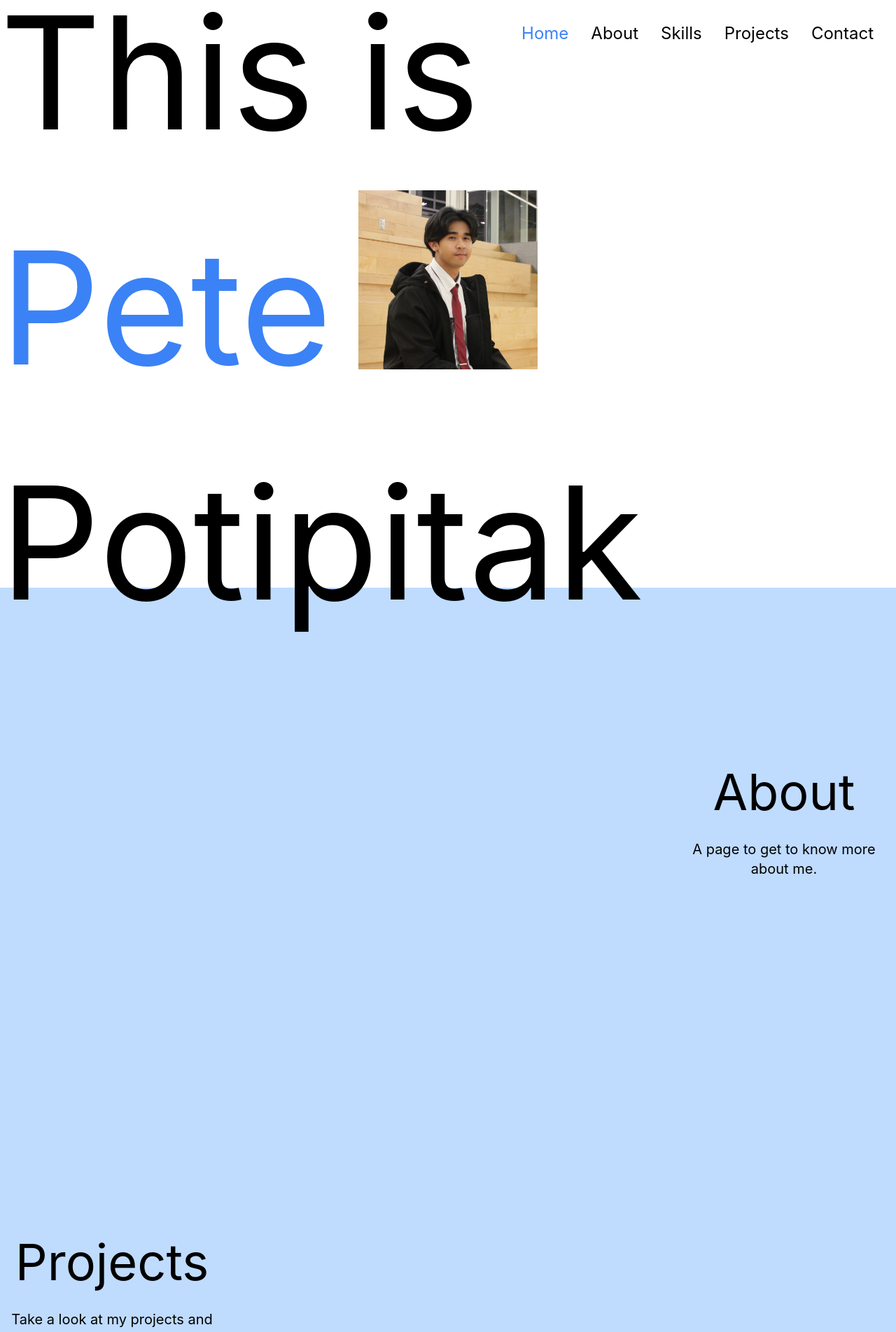
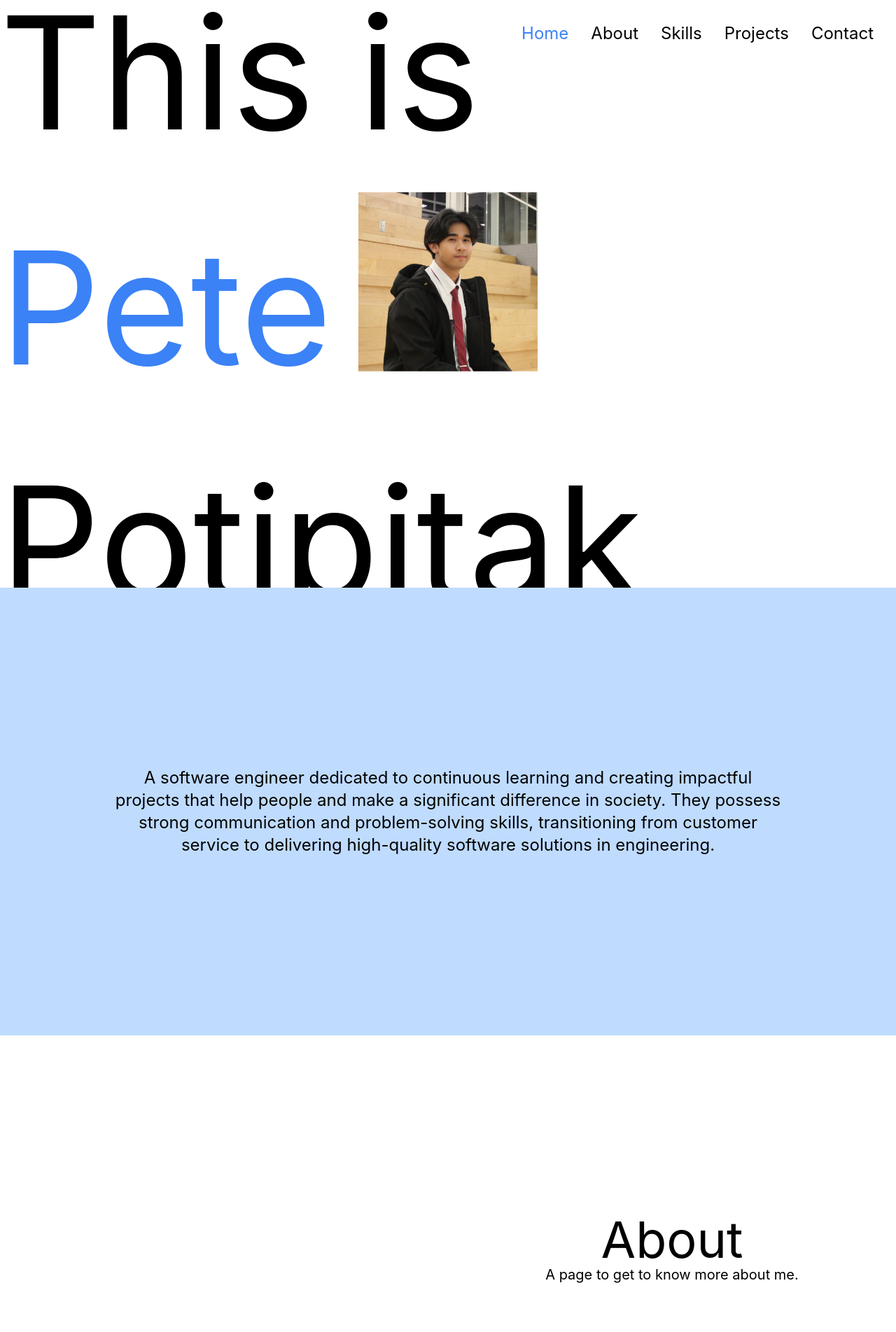
Before and after one commit to Tepah/portfolio, a React (Create React App) app: page / in a window 1280 px wide. Shown: the top 1904 px of the page at 70% size. Built offline with nearby package versions, Linux system fonts and the light colour scheme.

Commit message:
Saved animations

```diff
--- a/src/components/Water.js
+++ /dev/null
@@ -1,11 +0,0 @@
-import React from 'react';
-
-const Water = ({ children }) => {
-  return (
-    <div className="bg-blue-200 -z-50">
-      {children}
-    </div>
-  )
-}
-
-export default Water;
--- a/src/pages/Home.js
+++ b/src/pages/Home.js
@@ -1,8 +1,10 @@
-import React, {useEffect} from 'react';
+import React, {useEffect, useRef} from 'react';
 import { Link } from 'react-router-dom';
 import PageTransition from "../components/PageTransition";
-import Water from "../components/Water";
 import {Footer} from "../components/Footer";
+import {motion} from 'framer-motion';
+import heroImage from "../assets/IMG_0697.jpg";
+
 
 const Home = () => {
   const [isMobile, setIsMobile] = React.useState(window.innerWidth < 768);
@@ -21,50 +23,64 @@ const Home = () => {
   if (isMobile) {
     return (
       <PageTransition>
+        <div className="flex flex-col">
           <BackgroundImage/>
-        <div>
-          <div className="flex flex-col">
           <MobileSuper/>
-            <Water>
+          <DescLayer/>
           <MobileAbout/>
           <MobileProject/>
           <MobileSkills/>
           <MobileContact/>
           <Footer/>
-            </Water>
-          </div>
         </div>
       </PageTransition>
     )
   } else {
     return (
       <PageTransition>
+        <div className="flex flex-col">
           <BackgroundImage/>
-        <div>
-          <div className="flex flex-col">
           <Super/>
-            <Water>
+          <DescLayer />
           <AboutLink/>
           <ProjectLink/>
           <SkillsLink/>
           <ContactLink/>
           <Footer/>
-            </Water>
-          </div>
         </div>
       </PageTransition>
     )
   }
 };
 
+const BackgroundImage = () => {
+  const heroImage = require("../assets/IMG_0697.jpg");
+
+  return (
+    <div className={"fixed flex justify-center items-center w-screen h-screen z-1"}>
+      <motion.div
+        animate={{ y: [0, 10, 0]}}
+        transition={{
+          duration:3,
+          repeat: Infinity,
+          ease:'easeInOut',
+        }}
+        className="w-64 h-64 bg-cover bg-center"
+        style={{ backgroundImage: `url(${heroImage})` }}
+      />
+    </div>
+  )
+}
+
+
 const Super = () => {
   return (
-    <div className="w-screen h-screen mt-10 backdrop-opacity-0 flex flex-col items-center justify-center">
+    <div className="relative w-screen h-screen mt-10 backdrop-opacity-0 flex flex-col items-center justify-center z-5">
       <div className="text-left">
         <h1 className="text-[14rem]">
           This is
         </h1>
-        <h1 className={"text-[14rem]"}>
+        <h1 className={"relative text-[14rem] z-5"}>
           <span className={"text-blue-500"}>Pete</span> Potipitak
         </h1>
       </div>
@@ -74,38 +90,44 @@ const Super = () => {
 
 const MobileSuper = () => {
   return (
-    <div className="w-full h-screen mt-10 backdrop-opacity-0 flex flex-col items-center justify-between py-16">
+    <div className="w-full h-screen mt-10 backdrop-opacity-0 flex flex-col items-center justify-between py-16 z-0">
       <h1 className="text-[6rem]">
         This is
       </h1>
-      <h1 className={"text-[6rem] text-center -z-50"}>
+      <h1 className={"text-[6rem] text-center z-50"}>
         <span className={"text-blue-500"}>Pete</span> Potipitak
       </h1>
     </div>
   )
 }
 
-const BackgroundImage = () => {
-  const heroImage = require("../assets/IMG_0697.jpg");
 
+const DescLayer = () => {
   return (
-    <div
-      className="fixed top-1/2 left-1/2 w-64 h-64 bg-cover bg-center transform -translate-x-1/2 -translate-y-1/2 z-[-1]"
-      style={{ backgroundImage: `url(${heroImage})` }}
-    />
+    <div className="w-screen backdrop-opacity-0 space-y-8 flex items-center justify-center py-64 bg-blue-200">
+      <div className={"w-3/4 text-center"}>
+        <p className={"text-2xl"}>A software engineer dedicated to continuous learning and creating impactful projects
+          that help people and make a significant difference in society. They possess strong communication and
+          problem-solving skills, transitioning from customer service to delivering high-quality software solutions
+          in engineering.</p>
+      </div>
+    </div>
   )
 }
 
+
 const AboutLink = () => {
   return (
-    <div className="w-screen backdrop-opacity-0 flex items-center justify-center py-64">
-      <div className={"ml-[60rem] text-center space-y-8 hidden md:block"}>
+    <div className="relative w-screen backdrop-opacity-0 flex items-center justify-end py-64">
+      <div className={"text-center space-y-8 w-1/2 flex flex-col justify-center"}>
+        <FadeInComponent>
+          <motion.div
+            whileHover={hoverAnimation}
+            transition={hoverTransition}>
             <Link to="/about" className="text-7xl">About</Link>
             <p className={"text-xl"}>A page to get to know more about me.</p>
-      </div>
-      <div className={"text-center space-y-8 block md:hidden"}>
-        <Link to="/about" className="text-4xl">About</Link>
-        <p className={"text-lg"}>A page to get to know more about me.</p>
+          </motion.div>
+        </FadeInComponent>
       </div>
 
     </div>
@@ -116,8 +138,10 @@ const MobileAbout = () => {
   return (
     <div className="w-full backdrop-opacity-0 flex items-center justify-center py-64">
       <div className={"text-center space-y-8"}>
+        <FadeInComponent>
           <Link to="/about" className="text-4xl">About</Link>
           <p className={"text-lg"}>A page to get to know more about me.</p>
+        </FadeInComponent>
       </div>
     </div>
   )
@@ -125,10 +149,16 @@ const MobileAbout = () => {
 
 const ProjectLink = () => {
   return (
-    <div className="w-screen backdrop-opacity-0 flex items-center justify-center py-64 ">
-      <div className={"mr-[60rem] text-center space-y-8"}>
-        <Link to="/project" className="text-7xl">Projects</Link>
+    <div className="w-screen backdrop-opacity-0 flex items-center justify-start h-screen ">
+      <div className={"text-center space-y-8 w-1/2 flex flex-col justify-center"}>
+        <FadeInComponent>
+          <motion.div
+            whileHover={hoverAnimation}
+            transition={hoverTransition}>
+            <Link to="/projects" className="text-7xl">Projects</Link>
             <p className={"text-xl"}>Take a look at my projects and ideas</p>
+          </motion.div>
+        </FadeInComponent>
       </div>
     </div>
   )
@@ -138,8 +168,10 @@ const MobileProject = () => {
   return (
     <div className="w-full backdrop-opacity-0 flex items-center justify-center py-64">
       <div className={"text-center space-y-8"}>
-        <Link to="/project" className="text-4xl">Projects</Link>
+        <FadeInComponent>
+          <Link to="/projects" className="text-4xl">Projects</Link>
           <p className={"text-lg"}>Take a look at my projects and ideas</p>
+        </FadeInComponent>
       </div>
     </div>
   )
@@ -148,10 +180,16 @@ const MobileProject = () => {
 
 const SkillsLink = () => {
   return (
-    <div className="w-screen backdrop-opacity-0 flex items-center justify-center py-64">
-      <div className={"ml-[60rem] text-center space-y-8"}>
+    <div className="w-screen backdrop-opacity-0 flex items-center justify-end h-screen">
+      <div className={"text-center space-y-8 w-1/2 flex flex-col justify-center"}>
+        <FadeInComponent>
+          <motion.div
+            whileHover={hoverAnimation}
+            transition={hoverTransition}>
             <Link to="/skills" className="text-7xl">Skills</Link>
             <p className={"text-xl"}>Here are some of my skills</p>
+          </motion.div>
+        </FadeInComponent>
       </div>
     </div>
   )
@@ -161,8 +199,10 @@ const MobileSkills = () => {
   return (
     <div className="w-full backdrop-opacity-0 flex items-center justify-center py-64">
       <div className={"text-center space-y-8"}>
+        <FadeInComponent>
           <Link to="/skills" className="text-4xl">Skills</Link>
           <p className={"text-lg"}>Here are some of my skills</p>
+        </FadeInComponent>
       </div>
     </div>
   )
@@ -170,10 +210,16 @@ const MobileSkills = () => {
 
 const ContactLink = () => {
   return (
-    <div className="w-screen backdrop-opacity-0 flex items-center justify-center py-64">
-      <div className={"mr-[60rem] text-center space-y-8"}>
+    <div className="w-screen backdrop-opacity-0 flex items-center justify-start py-64">
+      <div className={"text-center space-y-8 w-1/2 flex flex-col justify-center"}>
+        <FadeInComponent>
+          <motion.div
+            whileHover={hoverAnimation}
+            transition={hoverTransition}>
             <Link to="/contact" className="text-7xl">Contact</Link>
             <p className={"text-xl"}>Get in touch with me</p>
+          </motion.div>
+        </FadeInComponent>
       </div>
     </div>
   )
@@ -183,12 +229,58 @@ const MobileContact = () => {
   return (
     <div className="w-full backdrop-opacity-0 flex items-center justify-center py-64">
       <div className={"text-center space-y-8"}>
+        <FadeInComponent>
           <Link to="/contact" className="text-4xl">Contact</Link>
           <p className={"text-lg"}>Get in touch with me</p>
+        </FadeInComponent>
       </div>
     </div>
   )
 }
 
+const FadeInComponent = ({children}) => {
+  const elementRef = useRef(null);
+  const [inView, setInView] = React.useState(false);
+
+  useEffect(() => {
+    const observer = new IntersectionObserver(
+      ([entry]) => {
+        setInView(entry.isIntersecting)
+      },
+      {
+        root: null,
+        rootMargin: '0px',
+        threshold: 0.2,
+      }
+    );
+
+    if (elementRef.current) {
+      observer.observe(elementRef.current);
+    }
+
+    return () => {
+      if (elementRef.current) {
+        observer.unobserve(elementRef.current);
+      }
+    };
+  }, []);
+
+  return (
+    <motion.div
+      ref={elementRef}
+      initial={{ opacity: 0, y: 100 }}
+      animate={{ opacity: inView ? 1 : 0, y: inView ? 0 : 100}}
+      transition={{ duration: 0.5 }}>
+      {children}
+    </motion.div>
+  )
+}
+
+const hoverAnimation = {
+  scale: 1.1,
+  color: '#3b82f6',
+};
+
+const hoverTransition = {duration: 0.1}
 
 export default Home;
--- a/src/pages/ProjectPage.js
+++ b/src/pages/ProjectPage.js
@@ -36,7 +36,7 @@ const ProjectPage = () => {
     return (
       <PageTransition>
         <div className={"flex flex-col"}>
-          <div className={"w-screen h-screen backdrop-opacity-0 flex flex-col items-center justify-center"}>
+          <div className={"w-screen h-screen backdrop-opacity-0 flex flex-col items-center justify-center text-center"}>
             <h1 className={"text-[14rem]"}><span className="text-blue-500">Pete</span>'s Project</h1>
             <h1 className={"text-[14rem]"}>{id}</h1>
           </div>
--- a/src/pages/Skills.js
+++ b/src/pages/Skills.js
@@ -1,6 +1,8 @@
-import React, {useEffect, useState} from 'react';
+import React, {useEffect, useRef, useState} from 'react';
 import PageTransition from "../components/PageTransition";
 import skills_data from "../data/skills_data";
+import {motion} from "framer-motion";
+import {Footer} from "../components/Footer";
 
 const Skills = () => {
   const [isMobile, setIsMobile] = React.useState(window.innerWidth < 768);
@@ -25,8 +27,13 @@ const Skills = () => {
               <h1 className={"text-[6rem]"}>Here are some</h1>
               <h1 className={"text-[6rem]"}><span className="text-blue-500">Pete</span>'s skills</h1>
             </div>
-            <MobileTechnicalSkillsLayer />
-            <MobileSoftSkillsLayer />
+            <SlideInComponent>
+              <MobileTechnicalSkillsLayer />
+            </SlideInComponent>
+            <SlideInComponent>
+              <MobileSoftSkillsLayer />
+            </SlideInComponent>
+            <Footer />
           </div>
        </PageTransition>
      )
@@ -38,8 +45,13 @@ const Skills = () => {
             <h1 className={"text-[14rem]"}>Here are some</h1>
             <h1 className={"text-[14rem]"}><span className="text-blue-500">Pete</span>'s skills</h1>
           </div>
-          {TechnicalSkillsLayer()}
-          {SoftSkillsLayer()}
+          <SlideInComponent>
+            {TechnicalSkillsLayer()}
+          </SlideInComponent>
+          <SlideInComponent>
+            {SoftSkillsLayer()}
+          </SlideInComponent>
+          <Footer />
         </div>
       </PageTransition>
     )
@@ -140,4 +152,43 @@ const MobileSoftSkillsLayer = () => {
   )
 }
 
+const SlideInComponent = ({children}) => {
+  const elementRef = useRef(null);
+  const [inView, setInView] = React.useState(false);
+
+  useEffect(() => {
+    const observer = new IntersectionObserver(
+      ([entry]) => {
+        setInView(entry.isIntersecting)
+      },
+      {
+        root: null,
+        rootMargin: '0px',
+        threshold: 0.01,
+      }
+    );
+
+    if (elementRef.current) {
+      observer.observe(elementRef.current);
+    }
+
+    return () => {
+      if (elementRef.current) {
+        observer.unobserve(elementRef.current);
+      }
+    };
+  }, []);
+
+  return (
+    <motion.div
+      ref={elementRef}
+      initial={{ rotate: 30, y: 200, x: -300, scale: 0.8 }}
+      animate={{ rotate: inView ? 0: 30, y: inView ? 0 : 1000, x: inView ? 0: -300, scale: inView ? 1 : 0.8 }}
+      transition={{ duration: 0.5 }}>
+      {children}
+    </motion.div>
+  )
+}
+
+
 export default Skills;
```
Also changed, not shown: src/pages/About.js (+25 -12 lines). Lines whose indentation alone changed are shown as unchanged.
